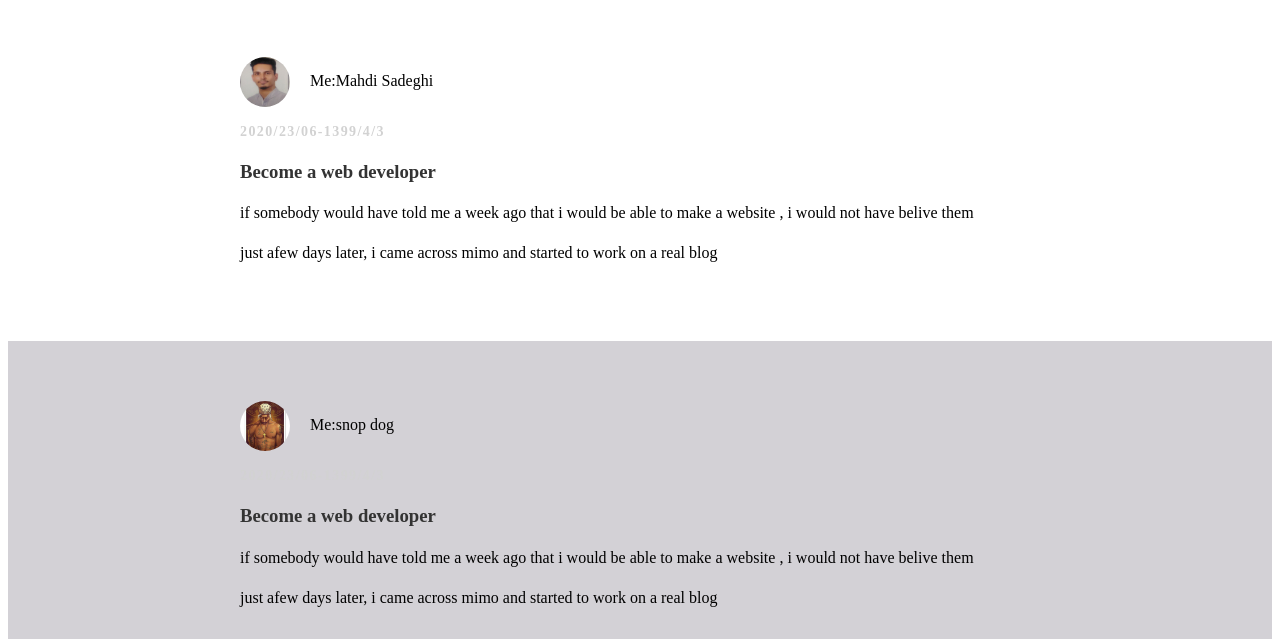
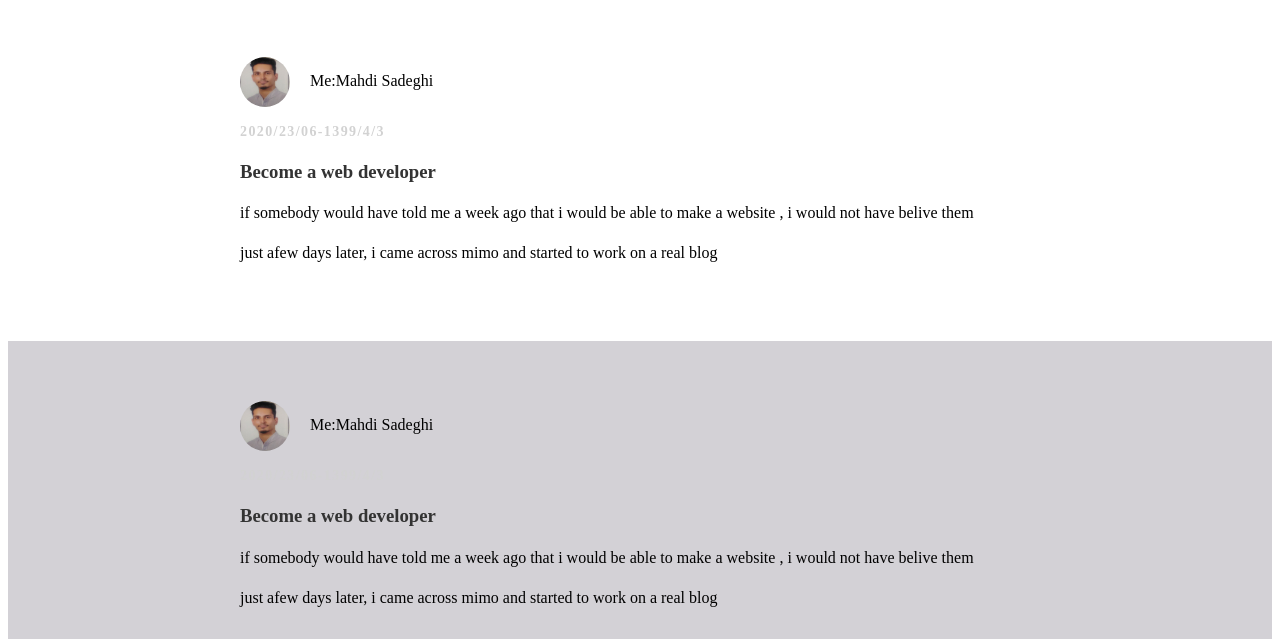
Before and after one commit to msm92/msm92.github.io, a plain HTML site: page index.html in a window 1280 px wide. Shown: the part 161-800 px from the top of the page. Drawn offline with Linux system fonts and the light colour scheme.

Commit message:
Update index.html

```diff
--- a/index.html
+++ b/index.html
@@ -33,6 +33,21 @@
               </div>
           </div>
       </div>
+
+            <div class="post-container">
+          <div class="post">
+              <div class="post-author">
+                  <img src="picture/author.jpg" >
+                  <span>Me:Mahdi Sadeghi</span>
+                  <p class="post-date">2020/23/06-1399/4/3</p>
+                  <h3 class="post-title">Become a web developer</h3>
+                  <div>
+                      <p>if somebody would  have told me a week ago  that i would be able to make a website , i would not have belive them</p>
+                      <p>just afew days later, i came across mimo and started to work on a real blog</p>
+
+                  </div>
+              </div>
+          </div>
 
         <div class="post-container">
           <div class="post">
```
